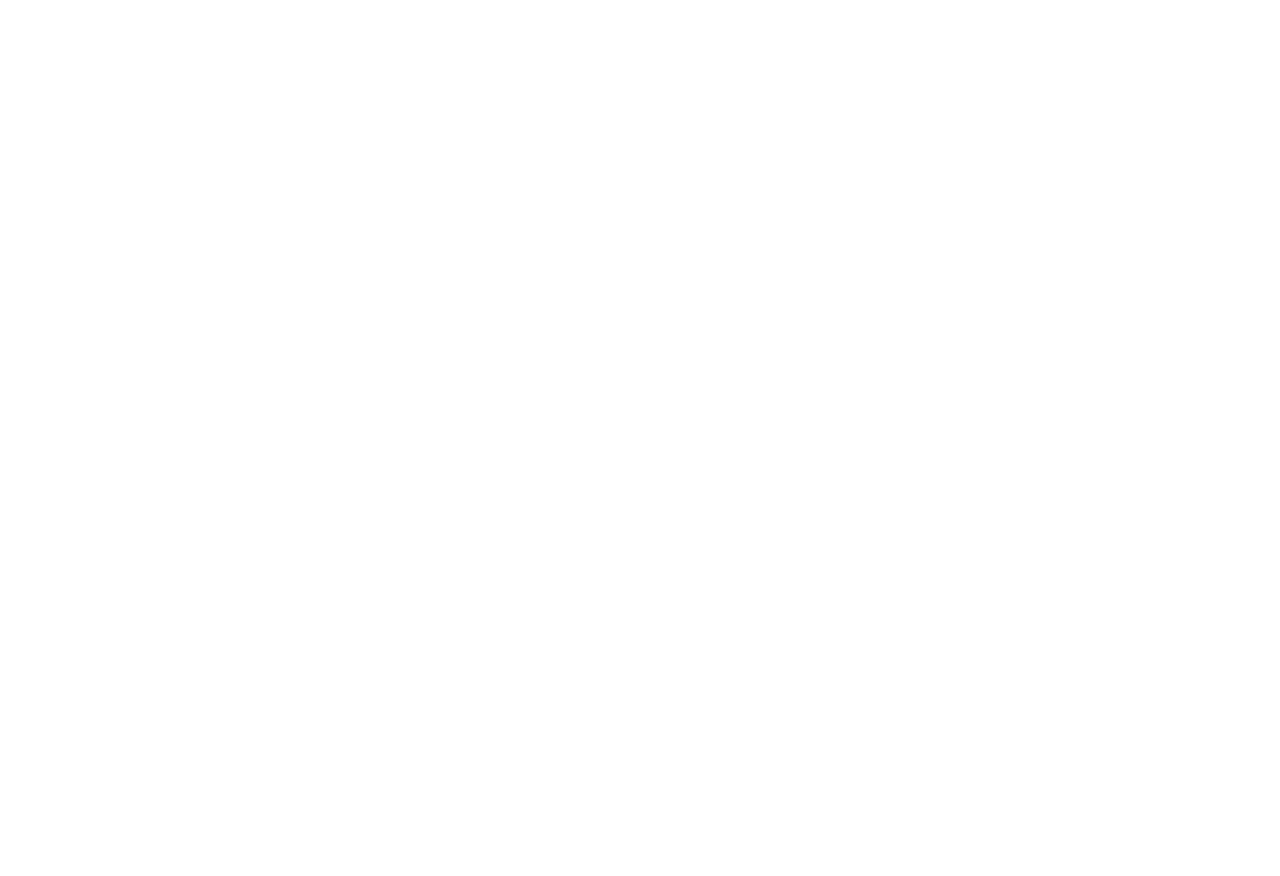
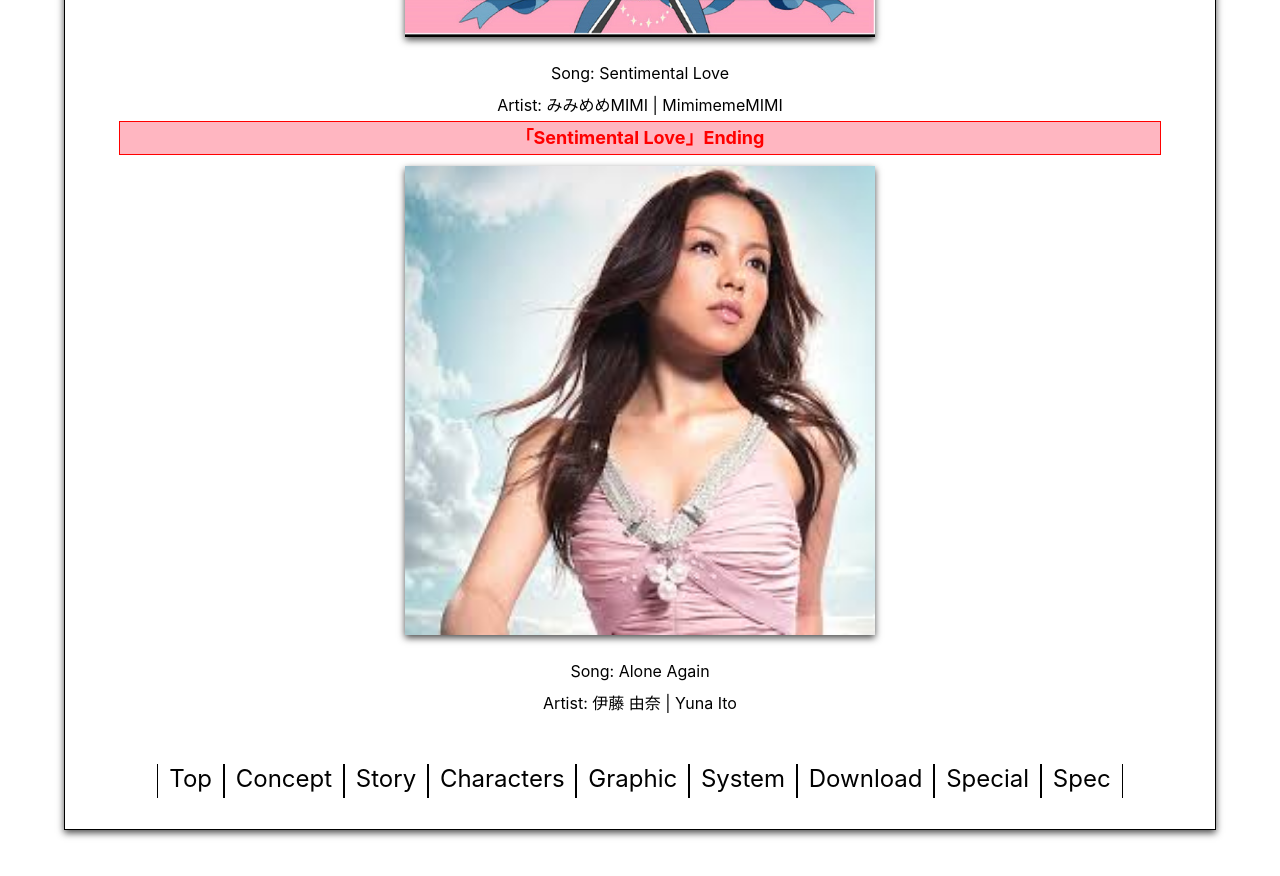
Before and after one commit to darkcloudb/sentimental-site, a React (Create React App) app: page /download in a window 1280 px wide. Shown: the part 1160-2036 px from the top of the page. Before the commit the page ends 800 px from the top, so only its background shows below. Built offline with nearby package versions, Linux system fonts and the light colour scheme.

Commit message:
included system and download WIP

```diff
--- a/src/Components/Characters.js
+++ b/src/Components/Characters.js
@@ -3,7 +3,7 @@
 function Characters() {
   return (
     <div class="paper">
-      <div class="title">Characters</div>
+      <div class="title">CHARACTERS</div>
       <p class="charBack">
         <div class="bannerChiho"></div>
         <div class="hide">
@@ -22,6 +22,35 @@
           Yuu, The protagonist and his actions are determined by you.
         </div>
       </p>
+      <div class="footer">
+        <a class="Split" href="/">
+          Top
+        </a>
+        <a class="Split" href="/concept">
+          Concept
+        </a>
+        <a class="Split" href="/story">
+          Story
+        </a>
+        <a class="Split" href="/chars">
+          Characters
+        </a>
+        <a class="Split" href="/graphic">
+          Graphic
+        </a>
+        <a class="Split" href="/system">
+          System
+        </a>
+        <a class="Split" href="/download">
+          Download
+        </a>
+        <a class="Split" href="/special">
+          Special
+        </a>
+        <a class="Split" href="/spec">
+          Spec
+        </a>
+      </div>
     </div>
   );
 }
--- a/src/Components/Download.js
+++ b/src/Components/Download.js
@@ -1,10 +1,69 @@
 import React from "react";
+import title from "../img/home.png";
+import screenshot from "../img/home.png";
+import SL from "../img/sentimental.jpeg";
+import yuna from "../img/yuna itou.jpeg";
 
 function Download() {
   return (
-    <div>
-      Download here! &nbsp;
-      <a href="/">Top</a>
+    <div class="paper">
+      <p class="title">
+        DOWNLOAD&nbsp;
+        <a href="/">Top</a>
+      </p>
+      <div class="white">
+        <div class="bannerBox">「Sentimental Love」 Download</div>
+        <div class="dlcontainer">
+          <img class="dlImg" src={title}></img>
+          <img class="dlImg" src={screenshot}></img>
+        </div>
+        <p>Game can be downloaded here from Google</p>
+        <div class="bannerBox">「Sentimental Love」Opening</div>
+        <div class="dlcontainer">
+          <img class="dlImg" src={SL}></img>
+        </div>
+        <div>
+          Song: Sentimental Love <br></br>
+          Artist: みみめめMIMI | MimimemeMIMI
+        </div>
+        <div class="bannerBox">「Sentimental Love」Ending</div>
+        <div class="dlcontainer">
+          <img class="dlImg" src={yuna}></img>
+        </div>
+        <div>
+          Song: Alone Again<br></br>
+          Artist: 伊藤 由奈 | Yuna Ito
+        </div>
+      </div>
+      <div class="footer">
+        <a class="Split" href="/">
+          Top
+        </a>
+        <a class="Split" href="/concept">
+          Concept
+        </a>
+        <a class="Split" href="/story">
+          Story
+        </a>
+        <a class="Split" href="/chars">
+          Characters
+        </a>
+        <a class="Split" href="/graphic">
+          Graphic
+        </a>
+        <a class="Split" href="/system">
+          System
+        </a>
+        <a class="Split" href="/download">
+          Download
+        </a>
+        <a class="Split" href="/special">
+          Special
+        </a>
+        <a class="Split" href="/spec">
+          Spec
+        </a>
+      </div>
     </div>
   );
 }
--- a/src/Components/Homepage.js
+++ b/src/Components/Homepage.js
@@ -6,10 +6,21 @@
   return (
     <div class="paper">
       <img class="homeImg" src={sakura}></img>
-      {/* <div class="paper"> */}
       <div class="chalkboard">
         {" "}
         What's New:
+        <ul>
+          1/10/2022 Website Updated to include: <br></br>
+          <ul>
+            * System<br></br>* Download
+          </ul>
+        </ul>
+        <ul>
+          1/7/2022 Website Pages Complete: <br></br>
+          <ul>
+            * Top<br></br>* Story<br></br>* Characters
+          </ul>
+        </ul>
         <ul>1/4/2022 Website Development began!</ul>
         <ul>
           12/24/2021 Demo Version 1.02 almost out!&nbsp;
@@ -40,7 +51,35 @@
           <div class="banner">About</div>
         </a>
       </div>
-      {/* </div> */}
+      <div class="footer">
+        <a class="Split" href="/">
+          Top
+        </a>
+        <a class="Split" href="/concept">
+          Concept
+        </a>
+        <a class="Split" href="/story">
+          Story
+        </a>
+        <a class="Split" href="/chars">
+          Characters
+        </a>
+        <a class="Split" href="/graphic">
+          Graphic
+        </a>
+        <a class="Split" href="/system">
+          System
+        </a>
+        <a class="Split" href="/download">
+          Download
+        </a>
+        <a class="Split" href="/special">
+          Special
+        </a>
+        <a class="Split" href="/spec">
+          Spec
+        </a>
+      </div>
     </div>
   );
 }
--- a/src/Components/Story.js
+++ b/src/Components/Story.js
@@ -33,6 +33,35 @@
           care?
         </p>
       </div>
+      <div class="footer">
+        <a class="Split" href="/">
+          Top
+        </a>
+        <a class="Split" href="/concept">
+          Concept
+        </a>
+        <a class="Split" href="/story">
+          Story
+        </a>
+        <a class="Split" href="/chars">
+          Characters
+        </a>
+        <a class="Split" href="/graphic">
+          Graphic
+        </a>
+        <a class="Split" href="/system">
+          System
+        </a>
+        <a class="Split" href="/download">
+          Download
+        </a>
+        <a class="Split" href="/special">
+          Special
+        </a>
+        <a class="Split" href="/spec">
+          Spec
+        </a>
+      </div>
     </div>
   );
 }
--- a/src/Components/System.js
+++ b/src/Components/System.js
@@ -1,7 +1,57 @@
 import React from "react";
+import choice from "../img/home.png";
+import outcome from "../img/sakura_home.jpeg";
 
 function System() {
-  return <div>The point and choice system</div>;
+  return (
+    <div class="paper">
+      <div class="title">SYSTEM</div>
+      <div class="sticky">
+        <p class="quote">Choices</p>
+        <img class="homeImg" src={choice}></img>
+        <p>
+          Throughout the game you will be presented with dialogue options.
+          Choosing an option will affect how your relationship with Chiho.
+        </p>
+        <p class="quote">System</p>
+        <img class="homeImg" src={outcome}></img>
+        <p>
+          Every dialogue option you take will either increase or decrease your
+          friendship with Chiho. This value is hidden so save often and
+          experiment.
+        </p>
+      </div>
+      <div class="footer">
+        <a class="Split" href="/">
+          Top
+        </a>
+        <a class="Split" href="/concept">
+          Concept
+        </a>
+        <a class="Split" href="/story">
+          Story
+        </a>
+        <a class="Split" href="/chars">
+          Characters
+        </a>
+        <a class="Split" href="/graphic">
+          Graphic
+        </a>
+        <a class="Split" href="/system">
+          System
+        </a>
+        <a class="Split" href="/download">
+          Download
+        </a>
+        <a class="Split" href="/special">
+          Special
+        </a>
+        <a class="Split" href="/spec">
+          Spec
+        </a>
+      </div>
+    </div>
+  );
 }
 
 export default System;
```
Also changed, not shown: src/App.css, src/img/sentimental.jpeg (added), src/img/yuna itou.jpeg (added).
